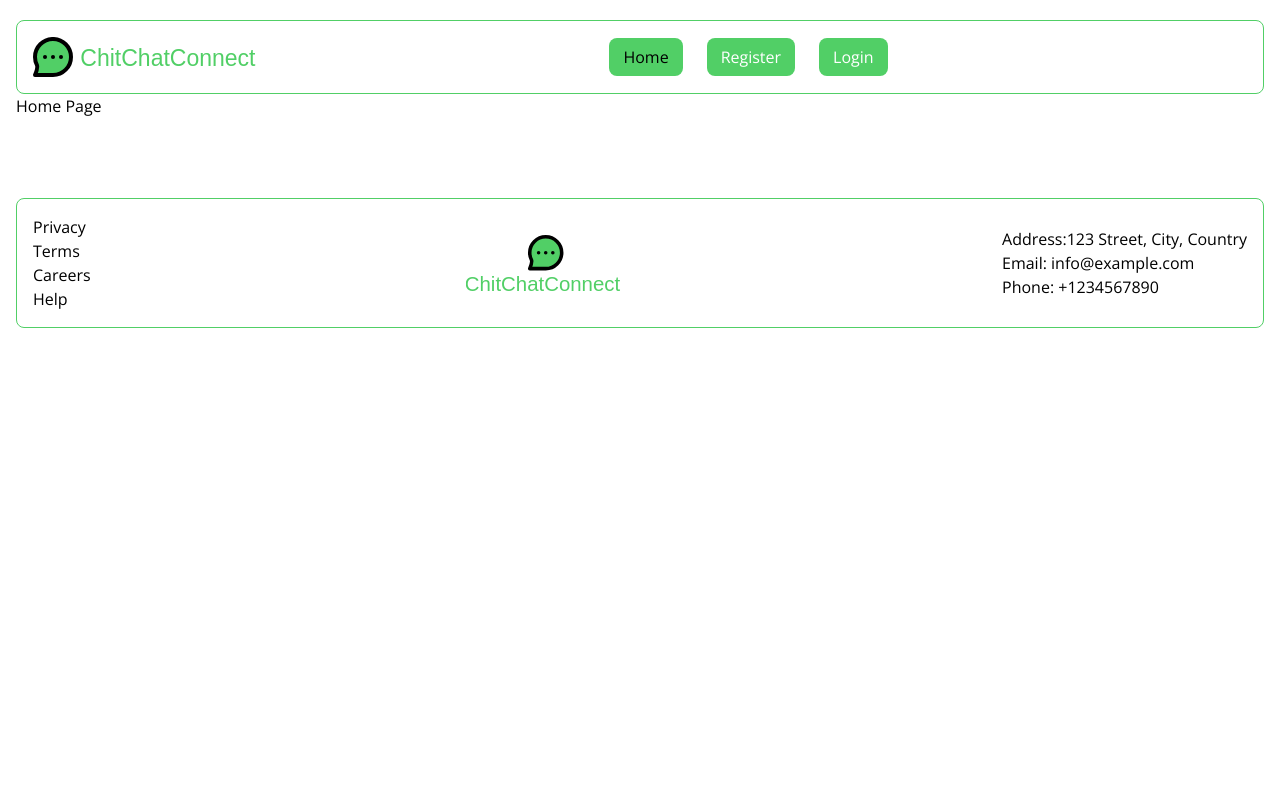
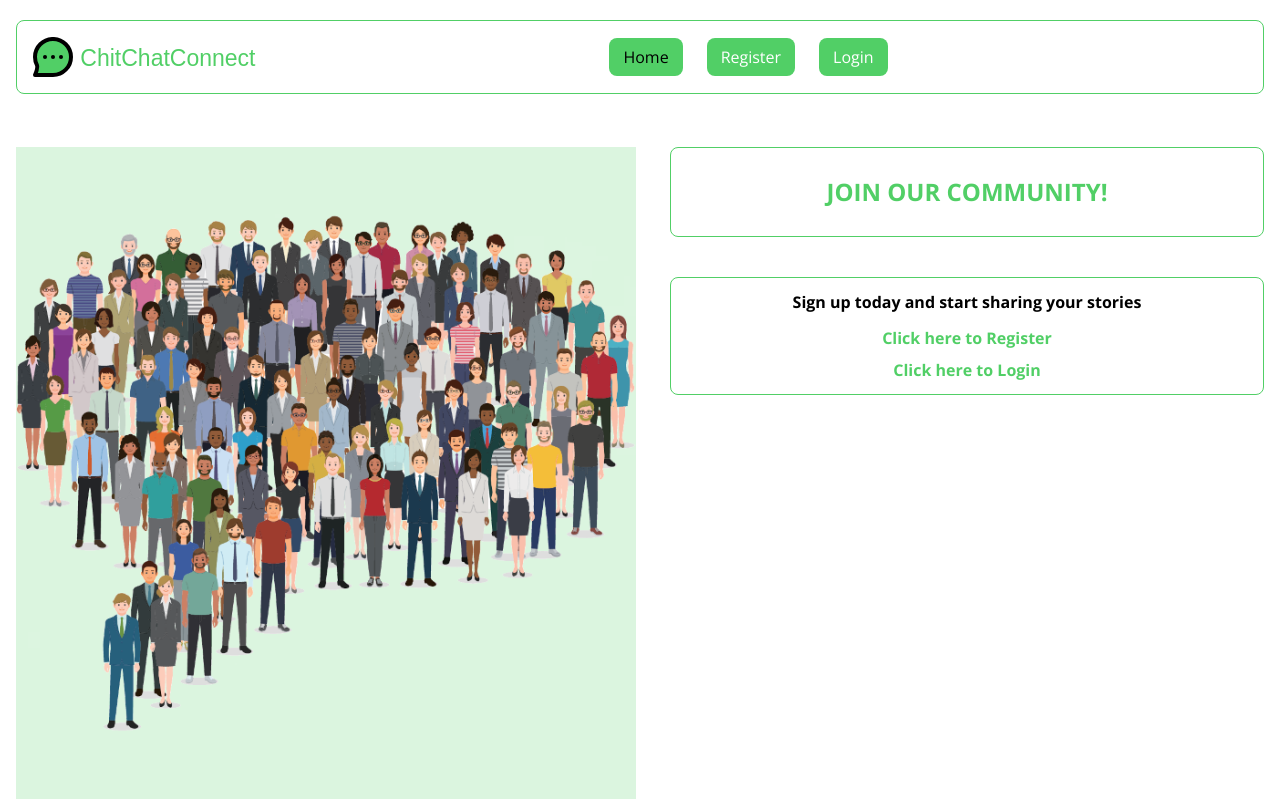
Before and after one commit to bojan-ilic/chit-chat-connect-frontend, a React (Create React App) app: page / in a window 1280 px wide. Shown: the top 800 px of the page. Built offline with nearby package versions, Linux system fonts and the light colour scheme.

Commit message:
feat: Enhance Home page with dynamic content for logged-in users and guests

```diff
--- a/src/pages/Home/Home.jsx
+++ b/src/pages/Home/Home.jsx
@@ -1,5 +1,105 @@
+// Import the 'useSelector' hook from Redux to enable component access to the Redux store state
+import { useSelector } from 'react-redux';
+
+// Import the HomePage image asset
+import HomePage from '../../assets/Home-page.png';
+
+// Import Link from React Router for route-based navigation without full page reloads
+import { Link } from 'react-router-dom';
+
+/**
+ * Home.jsx
+ *
+ * This file defines the Home page component of the application.
+ * It showcases different views for users based on their authentication status.
+ * - For logged-in users, it presents a welcoming message along with links to explore latest posts and view their profile.
+ * - For guests, it encourages registration or login with links to both actions.
+ *
+ * @returns {JSX.Element} A div containing either a personalized welcome back message and links for logged-in users,
+ * or an invitation to join the community with registration and login links for guests.
+ */
+
 const Home = () => {
-    return <div>Home Page</div>;
+    // Check if the user is logged in by accessing the 'loginSuccess' state from the Redux store
+    const isLoggedIn = useSelector((state) => state.userStore.loginSuccess);
+
+    // Return statement defines the JSX layout for the Home page
+    return (
+        // Main div wrapper for the 'Home' page content
+        <div>
+            {/* Grid layout for responsive design, dividing the page into an image and content section */}
+            <div className="mb-[23px] mt-[15px] grid grid-cols-1 lg:mt-[53px] lg:grid-cols-2 lg:gap-2">
+                {/* Container for the home page image */}
+                <div>
+                    <img src={HomePage} alt="A welcoming community" />
+                </div>
+                {/* Container for the textual content next to the image */}
+                <div className="lg:ml-[26px]">
+                    {/* Conditional rendering based on whether the user is logged in or not */}
+                    {isLoggedIn ? (
+                        // Content displayed to logged-in users
+                        <>
+                            {/* Welcome message for returning users */}
+                            <div className="border-primary flex h-[90px] items-center justify-center rounded-lg border ">
+                                <h2 className="text-primary text-[24px] font-bold uppercase ">
+                                    Welcome back!
+                                </h2>
+                            </div>
+                            {/* Section encouraging users to explore new posts and view their profile */}
+                            <div className="border-primary mt-10 flex flex-col items-center justify-center rounded-lg border pb-3 pt-3 text-[16px] font-bold ">
+                                <p>Explore what's new today</p>
+                                <ul className="mt-3 flex flex-col items-center">
+                                    {/* Link to the latest posts */}
+                                    <li className="text-primary mb-2">
+                                        <Link to="/posts">
+                                            Dive into Latest Posts
+                                        </Link>
+                                    </li>
+                                    {/* Link to the user's profile page */}
+                                    <li className="text-primary">
+                                        <Link to="/profile">
+                                            View Your Profile & Contributions
+                                        </Link>
+                                    </li>
+                                </ul>
+                            </div>
+                        </>
+                    ) : (
+                        // Content displayed to guests
+                        <>
+                            {/* A message inviting visitors to join the community */}
+                            <div className="border-primary flex h-[90px] items-center justify-center rounded-lg border ">
+                                <h2 className="text-primary text-[24px] font-bold uppercase">
+                                    Join Our Community!
+                                </h2>
+                            </div>
+                            {/*Section encouraging visitors to sign up or log in */}
+                            <div className="border-primary mt-10 flex flex-col items-center justify-center rounded-lg border pb-3 pt-3 text-[16px] font-bold ">
+                                <p>
+                                    Sign up today and start sharing your stories
+                                </p>
+                                <ul className="mt-3 flex flex-col items-center">
+                                    {/* Link to the registration page */}
+                                    <li className="text-primary mb-2">
+                                        <Link to="/register">
+                                            Click here to Register
+                                        </Link>
+                                    </li>
+                                    {/* Link to the login page */}
+                                    <li className="text-primary">
+                                        <Link to="/login">
+                                            Click here to Login
+                                        </Link>
+                                    </li>
+                                </ul>
+                            </div>
+                        </>
+                    )}
+                </div>
+            </div>
+        </div>
+    );
 };
 
+// Export 'Home' page component for accessibility throughout the application
 export default Home;
```
Also changed, not shown: src/assets/Home-page.png (added).
